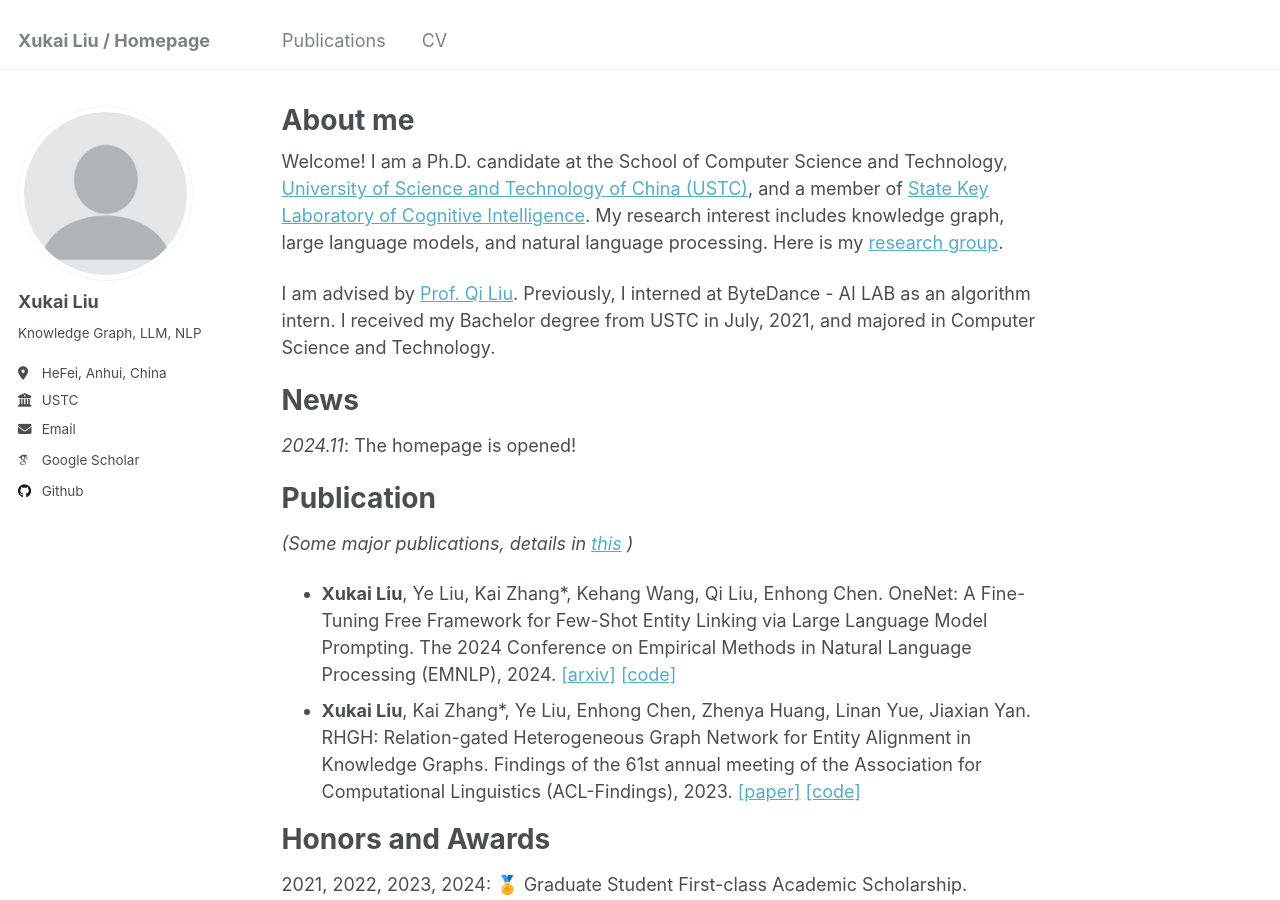
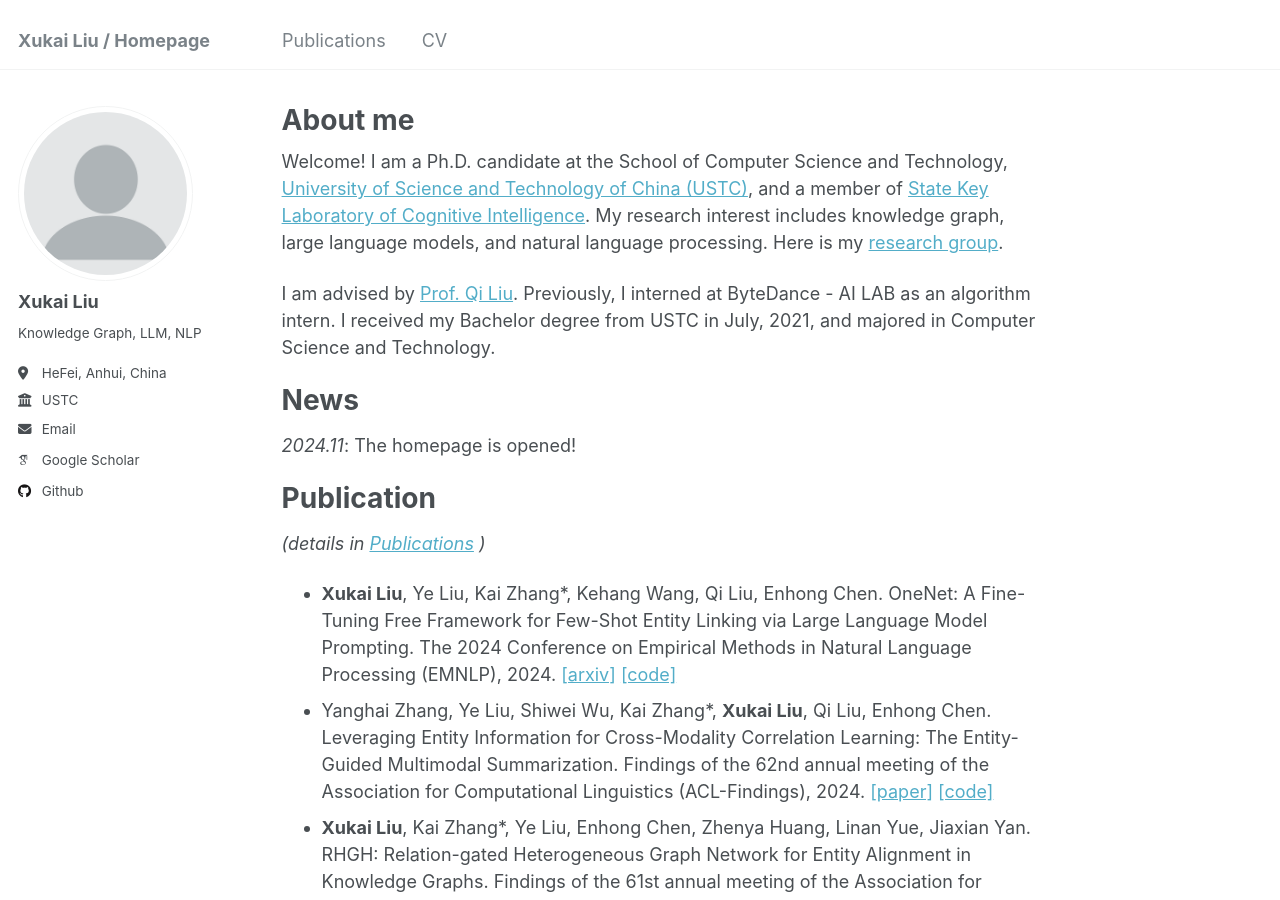
Before and after one commit to laquabe/laquabe.github.io, a Jekyll site: the page built from _pages/about.md, in a window 1280 px wide and 900 px high. Built offline with Jekyll 4.4.1, drawn with Linux system fonts in a browser that asks for light colours; some web fonts are replaced.

Commit message:
Update about.md

```diff
--- a/_pages/about.md
+++ b/_pages/about.md
@@ -16,8 +16,12 @@ News
 
 Publication
 ======
-*(Some major publications, details in [this](https://laquabe.github.io/publications/) )*
-- **Xukai Liu**, Ye Liu, Kai Zhang*, Kehang Wang, Qi Liu, Enhong Chen. OneNet: A Fine-Tuning Free Framework for Few-Shot Entity Linking via Large Language Model Prompting. The 2024 Conference on Empirical Methods in Natural Language Processing (EMNLP), 2024. [[arxiv]](https://arxiv.org/abs/2410.07549) [[code]](https://github.com/laquabe/OneNet)
+*(details in [Publications](https://laquabe.github.io/publications/) )*
+- **Xukai Liu**, Ye Liu, Kai Zhang*, Kehang Wang, Qi Liu, Enhong Chen.
+OneNet: A Fine-Tuning Free Framework for Few-Shot Entity Linking via Large Language Model Prompting. The 2024 Conference on Empirical Methods in Natural Language Processing (EMNLP), 2024. [[arxiv]](https://arxiv.org/abs/2410.07549) [[code]](https://github.com/laquabe/OneNet)
+- Yanghai Zhang, Ye Liu, Shiwei Wu, Kai Zhang*, **Xukai Liu**, Qi Liu, Enhong Chen.
+Leveraging Entity Information for Cross-Modality Correlation Learning: The Entity-Guided Multimodal Summarization.
+Findings of the 62nd annual meeting of the Association for Computational Linguistics (ACL-Findings), 2024.  [[paper]](https://aclanthology.org/2024.findings-acl.587) [[code]](https://github.com/ApocalypseH/EGMS)
 - **Xukai Liu**, Kai Zhang*, Ye Liu, Enhong Chen, Zhenya Huang, Linan Yue, Jiaxian Yan.
 RHGH: Relation-gated Heterogeneous Graph Network for Entity Alignment in Knowledge Graphs.
 Findings of the 61st annual meeting of the Association for Computational Linguistics (ACL-Findings), 2023. [[paper]](https://aclanthology.org/2023.findings-acl.553/) [[code]](https://github.com/laquabe/RGHN)
```
